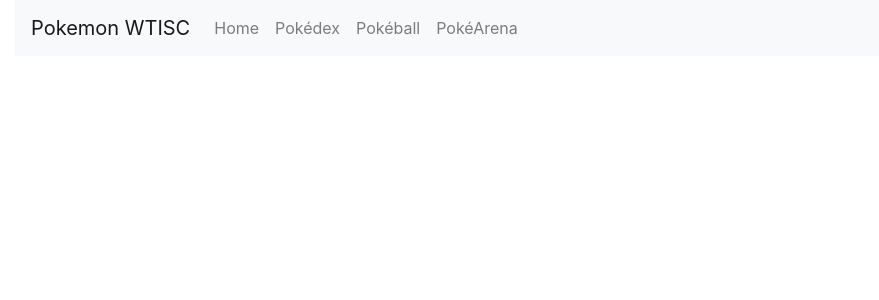
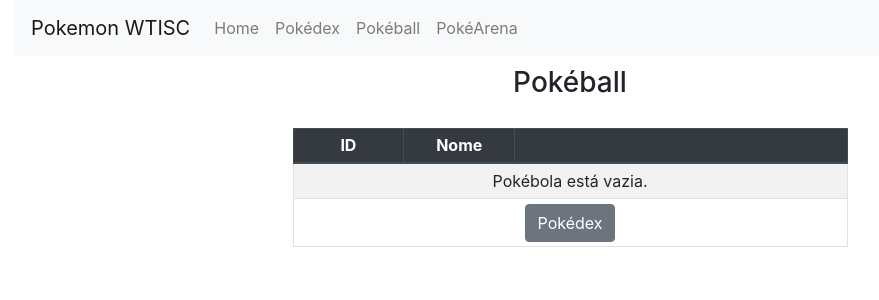
Before and after one commit to jeffersoncarvalho/WTISC-POKEMON, a React (Create React App) app in the folder pokemon/: page /pokeball in a window 1280 px wide. Shown: the top 300 px of the page, without its empty margins (70-949 px from the left). Built offline with nearby package versions, Linux system fonts and the light colour scheme.

Commit message:
pokebola

```diff
--- a/pokemon/src/App.js
+++ b/pokemon/src/App.js
@@ -4,8 +4,14 @@
 
 import Home from './components/Home'
 import Pokedex from './components/pokedex/Pokedex'
+import Pokeball from './components/pokeball/Pokeball'
 
 export default class App extends Component {
+
+  constructor(props){
+    super(props)
+    sessionStorage.setItem('url','https://pokeapi.co/api/v2/pokemon')
+  }
 
   render() {
     return (
@@ -18,7 +24,7 @@
               <ul className='navbar-nav mr-auto'>
                 <li><Link to={'/'} className='nav-link'>Home</Link></li>
                 <li><Link to={'/pokedex'} className='nav-link'>Pokédex</Link></li>
-                <li><span className='nav-link'>Pokéball</span></li>
+                <li><Link to={'/pokeball'} className='nav-link'>Pokéball</Link></li>
                 <li><span className='nav-link'>PokéArena</span></li>
               </ul>
             </div>
@@ -27,6 +33,7 @@
           <Switch>
             <Route exact path='/' component={Home}/>
             <Route path='/pokedex' component={Pokedex}/>
+            <Route path='/pokeball' component={Pokeball}/>
           </Switch>
 
         </div>
--- /dev/null
+++ b/pokemon/src/components/pokeball/Pokeball.jsx
@@ -0,0 +1,83 @@
+import React, {Component} from 'react'
+import {Link} from 'react-router-dom'
+
+import PokeballTableRow from './PokeballTableRow'
+
+export default class Pokeball extends Component{
+
+    constructor(props){
+        super(props)
+        this.state = {pokeball:[]}
+    }
+
+    componentDidMount(){
+
+        const pokeball = JSON.parse(sessionStorage.getItem('pokeball'))
+        this.setState({pokeball:pokeball})
+
+    }
+
+    montarTabela(){
+        if(!this.state.pokeball || this.state.pokeball.length===0){
+            return(
+                <tr>
+                    <td colSpan='3' style={{textAlign:'center'}}>
+                        Pokébola está vazia.
+                    </td>
+                </tr>
+            )
+        }
+
+        return this.state.pokeball.map(
+            (pokemon,i)=>{
+                return <PokeballTableRow
+                    nome = {pokemon.nome}
+                    id = {pokemon.id}
+                    key = {i}
+                />
+
+            }
+        )
+
+
+    }
+
+    render() {
+        return (
+            <div style={{
+                marginTop: 10,
+                display: 'flex',
+                alignItems: 'center',
+                justifyContent: 'center',
+                flexDirection: 'column'
+            }}>
+                <h3>Pokéball</h3>
+                <table className='table table-striped table-sm table-bordered'
+                    style={{ marginTop: 20, width: '50%' }}>
+                    <thead className='thead-dark'>
+                        <tr>
+                            <th style={{textAlign:'center',width:'20%'}}>ID</th>
+                            <th style={{textAlign:'center',width:'20%'}}>Nome</th>
+                            <th></th>
+                        </tr>
+                    </thead>
+                    <tbody>
+                        {this.montarTabela()}
+                    </tbody>
+                    <tfoot>
+                        <tr>
+                            <td colSpan='3' style={{textAlign:'center'}}>
+                                <Link
+                                    className='btn btn-secondary'
+                                    to={'/pokedex'}
+                                >
+                                    Pokédex
+                                </Link>
+                            </td>
+                        </tr>
+                    </tfoot>
+                </table>
+            </div>
+        )
+    }
+}
--- /dev/null
+++ b/pokemon/src/components/pokeball/PokeballTableRow.jsx
@@ -0,0 +1,24 @@
+import React, {Component} from 'react'
+
+export default class PokeballTableRow extends Component{
+
+    render(){
+        const imgUrl =
+        `https://raw.githubusercontent.com/PokeAPI/sprites/master/sprites/pokemon/${this.props.id}.png`
+        return(
+            <tr>
+                <td style={{textAlign:'center', verticalAlign:'middle'}}>
+                    {this.props.id}
+                </td>
+                <td style={{textAlign:'center', verticalAlign:'middle'}}>
+                    <strong>
+                    <span style={{textTransform:'capitalize'}}>{this.props.nome}</span>
+                    </strong>
+                </td>
+                <td style={{textAlign:'center', verticalAlign:'middle'}}>
+                    <img src={imgUrl} alt={this.props.id}/>
+                </td>
+            </tr>
+        )
+    }
+}
--- a/pokemon/src/components/pokedex/Pokedex.jsx
+++ b/pokemon/src/components/pokedex/Pokedex.jsx
@@ -12,11 +12,12 @@
     }
 
     componentDidMount() {
-        const url = 'https://pokeapi.co/api/v2/pokemon'
+        const url = sessionStorage.getItem('url')
         this.getPokemonData(url)
     }
 
     getPokemonData(url) {
+        sessionStorage.setItem('url',url)
         axios.get(url)
             .then(
                 (res) => {
```
Also changed, not shown: pokemon/src/components/pokearena/PokeArena.jsx (added).
